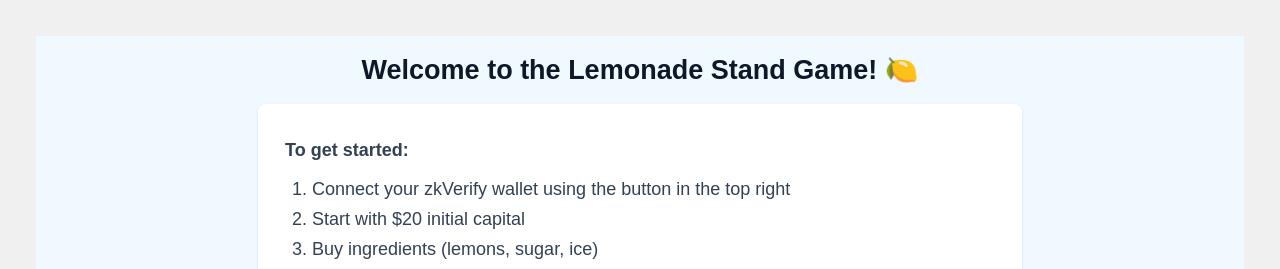
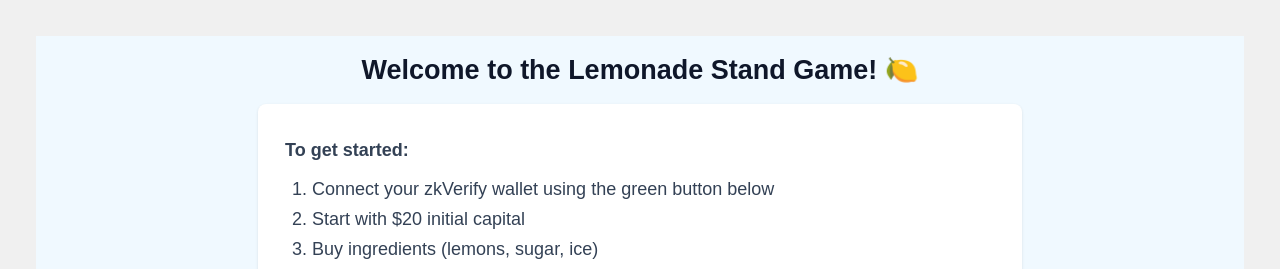
Before and after one commit to blockops1/lemonade-v2, a Next.js app: page / in a window 1280 px wide. Shown: the top 269 px of the page. Built offline with nearby package versions, Linux system fonts and the light colour scheme.

Commit message:
Update wallet connection instructions

```diff
--- a/src/components/WalletInstructions/index.tsx
+++ b/src/components/WalletInstructions/index.tsx
@@ -9,7 +9,7 @@ const WalletInstructions: React.FC = () => {
         <div className={styles.steps}>
           <p><strong>To get started:</strong></p>
           <ol>
-            <li>Connect your zkVerify wallet using the button in the top right</li>
+            <li>Connect your zkVerify wallet using the green button below</li>
             <li>Start with $20 initial capital</li>
             <li>Buy ingredients (lemons, sugar, ice)</li>
             <li>Set your recipe and price</li>
```
